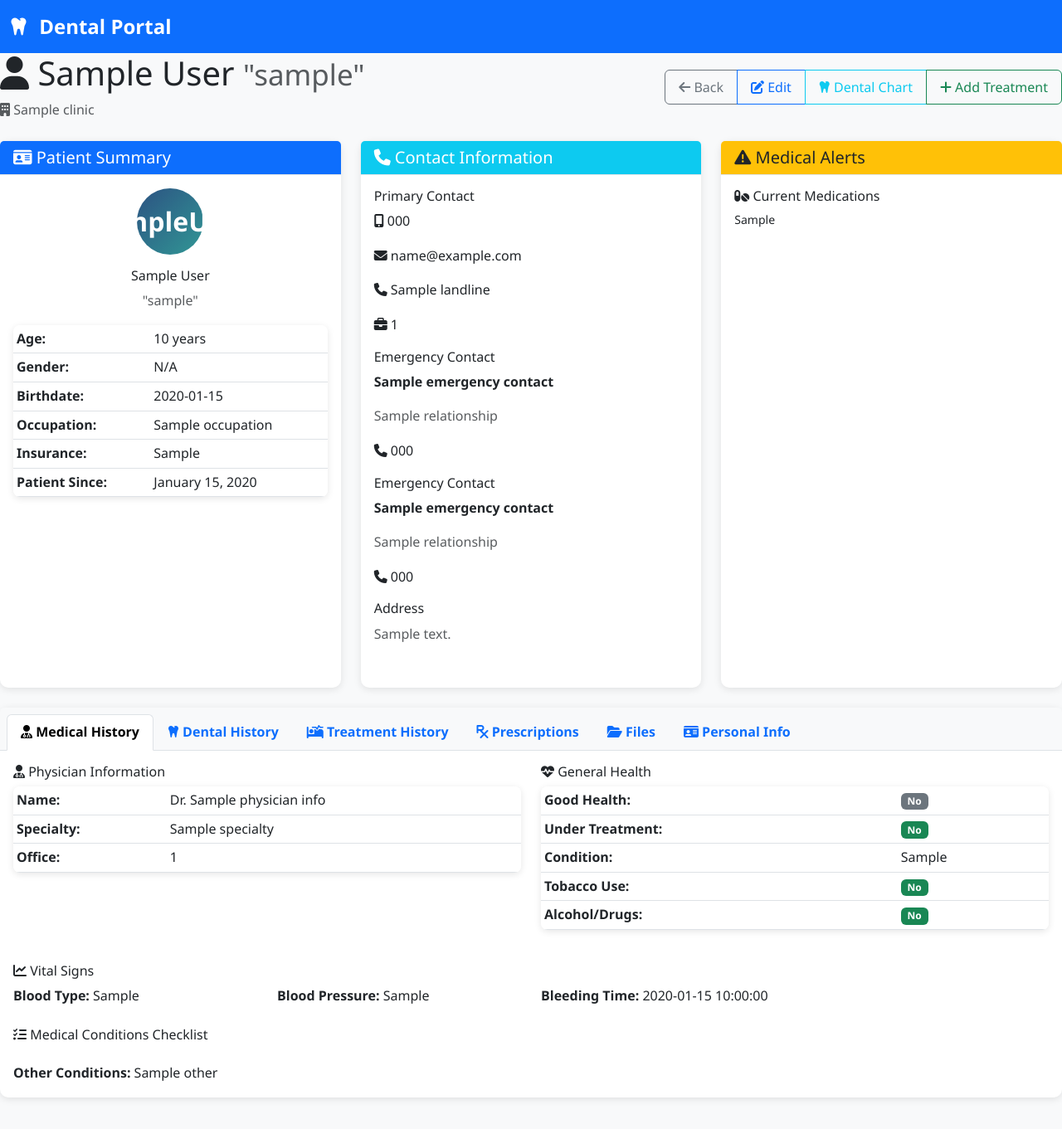
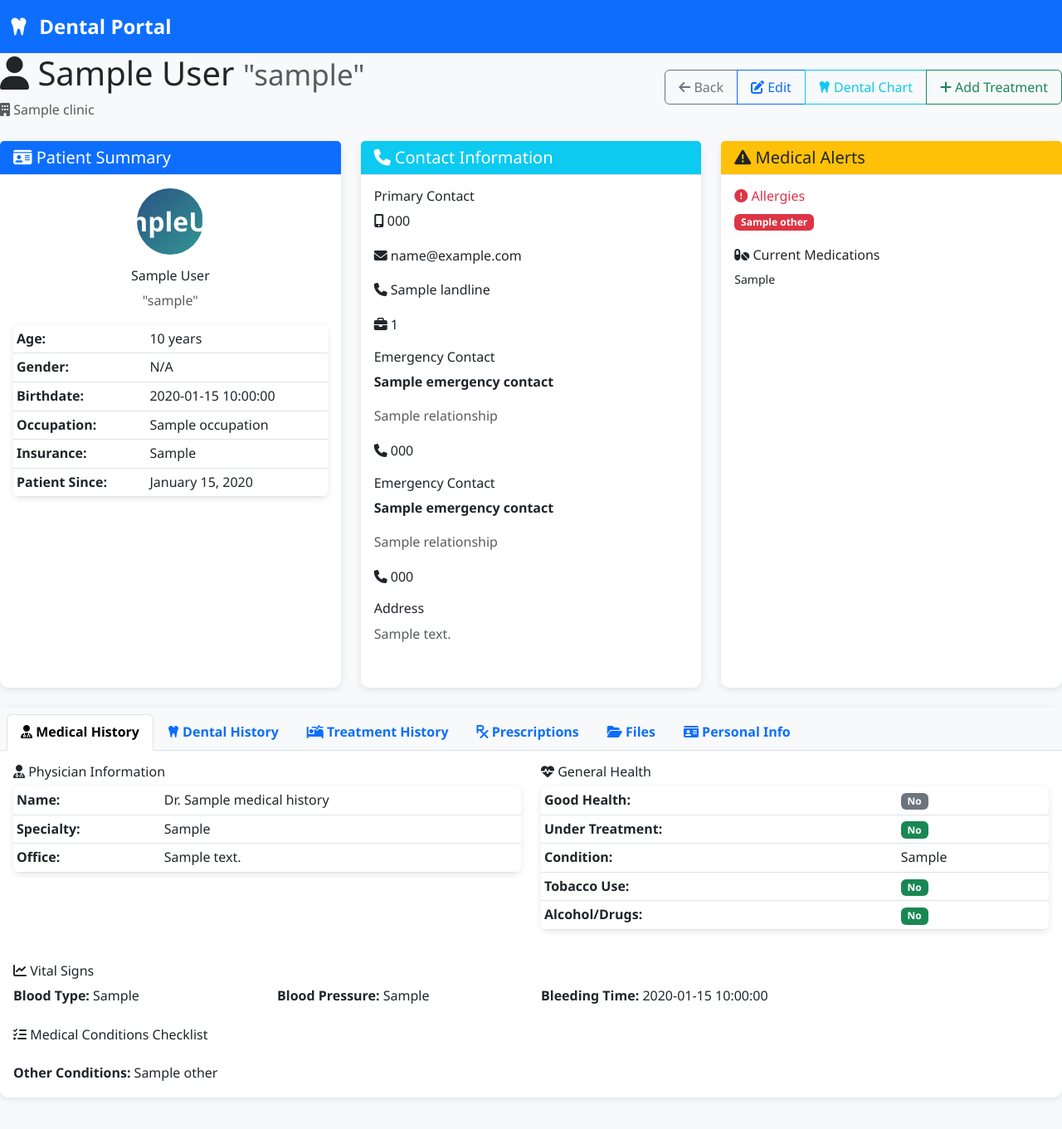
Before and after one commit to jaspherramos98/MyDentalPortal, a Flask app: template templates/patients/detail.html in a window 1280 px wide. Shown: the top 1361 px of the page at 83% size. Run offline with Flask 3, Linux system fonts and the light colour scheme; the template is opened without the code that fills it: most values are stand-ins (such as "Sample title", 1, 10 or a date in 2020); some libraries are stand-ins or nearby versions.

Commit message:
Reconcile patient detail page with the real saved schema
The detail template read keys that never matched what create/edit save, so
populated records showed blank/wrong data. Aligned everything to the actual
model:
- Summary: personal_info.birthday; insurance from insurance_info.dental_insurance
- Allergies: local_anesthesia / other (+ antibiotics)
- Conditions: medical_history.conditions.* (was .medical_conditions);
  fixed checklist keys epilepsy_convulsions / arthritis_rheumatism
- General health: q1_good_health/q2_under_treatment/q6_tobacco/q7_dangerous_drugs
  compared as 'yes' (were truthy on the 'no' string)
- Current meds + vital signs read from flat medical_history fields
- Physician: physician_name/specialty/address
- Guardian: minor_info.guardian_name/occupation

Verified by rendering with a fully populated patient — all values display.

Co-Authored-By: Claude Opus 4.8 <noreply@anthropic.com>

```diff
--- a/templates/patients/detail.html
+++ b/templates/patients/detail.html
@@ -67,7 +67,7 @@
                             </tr>
                             <tr>
                                 <td><strong>Birthdate:</strong></td>
-                                <td>{{ patient.personal_info.birthdate or 'N/A' }}</td>
+                                <td>{{ patient.personal_info.birthday or 'N/A' }}</td>
                             </tr>
                             <tr>
                                 <td><strong>Occupation:</strong></td>
@@ -75,7 +75,7 @@
                             </tr>
                             <tr>
                                 <td><strong>Insurance:</strong></td>
-                                <td>{{ patient.personal_info.dental_insurance or 'None' }}</td>
+                                <td>{{ patient.insurance_info.get('dental_insurance') or 'None' }}</td>
                             </tr>
                             <tr>
                                 <td><strong>Patient Since:</strong></td>
@@ -154,12 +154,13 @@
                     <div class="card-body">
                         <!-- Allergies -->
                         {% set allergies = [] %}
-                        {% if patient.medical_history.allergies.get('local_anesthetic') %}{% set _ = allergies.append('Local Anesthetic') %}{% endif %}
+                        {% if patient.medical_history.allergies.get('local_anesthesia') %}{% set _ = allergies.append('Local Anesthetic') %}{% endif %}
                         {% if patient.medical_history.allergies.get('penicillin') %}{% set _ = allergies.append('Penicillin') %}{% endif %}
+                        {% if patient.medical_history.allergies.get('antibiotics') %}{% set _ = allergies.append('Antibiotics') %}{% endif %}
                         {% if patient.medical_history.allergies.get('sulfa_drugs') %}{% set _ = allergies.append('Sulfa Drugs') %}{% endif %}
                         {% if patient.medical_history.allergies.get('aspirin') %}{% set _ = allergies.append('Aspirin') %}{% endif %}
                         {% if patient.medical_history.allergies.get('latex') %}{% set _ = allergies.append('Latex') %}{% endif %}
-                        {% if patient.medical_history.allergies.get('others') %}{% set _ = allergies.append(patient.medical_history.allergies.others) %}{% endif %}
+                        {% if patient.medical_history.allergies.get('other') %}{% set _ = allergies.append(patient.medical_history.allergies.other) %}{% endif %}
 
                         {% if allergies %}
                         <div class="mb-3">
@@ -172,10 +173,10 @@
 
                        <!-- Medical Conditions -->
                         {% set conditions = [] %}
-                        {% if patient.medical_history.medical_conditions.get('diabetes') %}{% set _ = conditions.append('Diabetes') %}{% endif %}
-                        {% if patient.medical_history.medical_conditions.get('high_blood_pressure') %}{% set _ = conditions.append('High Blood Pressure') %}{% endif %}
-                        {% if patient.medical_history.medical_conditions.get('heart_disease') %}{% set _ = conditions.append('Heart Disease') %}{% endif %}
-                        {% if patient.medical_history.medical_conditions.get('asthma') %}{% set _ = conditions.append('Asthma') %}{% endif %}
+                        {% if patient.medical_history.conditions.get('diabetes') %}{% set _ = conditions.append('Diabetes') %}{% endif %}
+                        {% if patient.medical_history.conditions.get('high_blood_pressure') %}{% set _ = conditions.append('High Blood Pressure') %}{% endif %}
+                        {% if patient.medical_history.conditions.get('heart_disease') %}{% set _ = conditions.append('Heart Disease') %}{% endif %}
+                        {% if patient.medical_history.conditions.get('asthma') %}{% set _ = conditions.append('Asthma') %}{% endif %}
 
                         {% if conditions %}
                         <div class="mb-3">
@@ -187,28 +188,28 @@
                         {% endif %}
 
                         <!-- Current Medications -->
-                        {% if patient.medical_history.general_health.current_medications %}
+                        {% if patient.medical_history.current_medications %}
                         <div class="mb-3">
                             <h6><i class="fas fa-pills"></i> Current Medications</h6>
-                            <p class="small">{{ patient.medical_history.general_health.current_medications }}</p>
+                            <p class="small">{{ patient.medical_history.current_medications }}</p>
                         </div>
                         {% endif %}
 
                         <!-- Women's Health Alerts -->
                         {% if patient.personal_info.gender == 'F' %}
-                        {% if patient.medical_history.women_health.pregnant %}
+                        {% if patient.medical_history.women_health.pregnant == 'yes' %}
                         <div class="alert alert-info py-2 px-3 mb-2">
                             <small><i class="fas fa-baby"></i> Pregnant</small>
                         </div>
                         {% endif %}
-                        {% if patient.medical_history.women_health.nursing %}
+                        {% if patient.medical_history.women_health.nursing == 'yes' %}
                         <div class="alert alert-info py-2 px-3 mb-2">
                             <small><i class="fas fa-baby"></i> Nursing</small>
                         </div>
                         {% endif %}
                         {% endif %}
 
-                        {% if not allergies and not conditions and not patient.medical_history.general_health.current_medications %}
+                        {% if not allergies and not conditions and not patient.medical_history.current_medications %}
                         <p class="text-muted text-center">
                             <i class="fas fa-check-circle text-success"></i><br>
                             No medical alerts on file
@@ -265,22 +266,22 @@
                                     <!-- Physician Information -->
                                     <div class="col-md-6 mb-4">
                                         <h6><i class="fas fa-user-md"></i> Physician Information</h6>
-                                        {% if patient.medical_history.physician_info.name %}
+                                        {% if patient.medical_history.physician_name %}
                                         <table class="table table-sm">
                                             <tr>
                                                 <td><strong>Name:</strong></td>
-                                                <td>Dr. {{ patient.medical_history.physician_info.name }}</td>
+                                                <td>Dr. {{ patient.medical_history.physician_name }}</td>
                                             </tr>
-                                            {% if patient.medical_history.physician_info.specialty %}
+                                            {% if patient.medical_history.physician_specialty %}
                                             <tr>
                                                 <td><strong>Specialty:</strong></td>
-                                                <td>{{ patient.medical_history.physician_info.specialty }}</td>
+                                                <td>{{ patient.medical_history.physician_specialty }}</td>
                                             </tr>
                                             {% endif %}
-                                            {% if patient.medical_history.physician_info.office_number %}
+                                            {% if patient.medical_history.physician_address %}
                                             <tr>
                                                 <td><strong>Office:</strong></td>
-                                                <td>{{ patient.medical_history.physician_info.office_number }}</td>
+                                                <td>{{ patient.medical_history.physician_address }}</td>
                                             </tr>
                                             {% endif %}
                                         </table>
@@ -296,38 +297,38 @@
                                             <tr>
                                                 <td><strong>Good Health:</strong></td>
                                                 <td>
-                                                    <span class="badge bg-{{ 'success' if patient.medical_history.general_health.good_health else 'secondary' }}">
-                                                        {{ 'Yes' if patient.medical_history.general_health.good_health else 'No' }}
+                                                    <span class="badge bg-{{ 'success' if patient.medical_history.q1_good_health == 'yes' else 'secondary' }}">
+                                                        {{ 'Yes' if patient.medical_history.q1_good_health == 'yes' else 'No' }}
                                                     </span>
                                                 </td>
                                             </tr>
                                             <tr>
                                                 <td><strong>Under Treatment:</strong></td>
                                                 <td>
-                                                    <span class="badge bg-{{ 'warning' if patient.medical_history.general_health.under_treatment else 'success' }}">
-                                                        {{ 'Yes' if patient.medical_history.general_health.under_treatment else 'No' }}
+                                                    <span class="badge bg-{{ 'warning' if patient.medical_history.q2_under_treatment == 'yes' else 'success' }}">
+                                                        {{ 'Yes' if patient.medical_history.q2_under_treatment == 'yes' else 'No' }}
                                                     </span>
                                                 </td>
                                             </tr>
-                                            {% if patient.medical_history.general_health.treatment_condition %}
+                                            {% if patient.medical_history.q2_condition %}
                                             <tr>
                                                 <td><strong>Condition:</strong></td>
-                                                <td>{{ patient.medical_history.general_health.treatment_condition }}</td>
+                                                <td>{{ patient.medical_history.q2_condition }}</td>
                                             </tr>
                                             {% endif %}
                                             <tr>
                                                 <td><strong>Tobacco Use:</strong></td>
                                                 <td>
-                                                    <span class="badge bg-{{ 'danger' if patient.medical_history.general_health.tobacco_use else 'success' }}">
-                                                        {{ 'Yes' if patient.medical_history.general_health.tobacco_use else 'No' }}
+                                                    <span class="badge bg-{{ 'danger' if patient.medical_history.q6_tobacco == 'yes' else 'success' }}">
+                                                        {{ 'Yes' if patient.medical_history.q6_tobacco == 'yes' else 'No' }}
                                                     </span>
                                                 </td>
                                             </tr>
                                             <tr>
                                                 <td><strong>Alcohol/Drugs:</strong></td>
                                                 <td>
-                                                    <span class="badge bg-{{ 'warning' if patient.medical_history.general_health.alcohol_drugs else 'success' }}">
-                                                        {{ 'Yes' if patient.medical_history.general_health.alcohol_drugs else 'No' }}
+                                                    <span class="badge bg-{{ 'warning' if patient.medical_history.q7_dangerous_drugs == 'yes' else 'success' }}">
+                                                        {{ 'Yes' if patient.medical_history.q7_dangerous_drugs == 'yes' else 'No' }}
                                                     </span>
                                                 </td>
                                             </tr>
@@ -341,13 +342,13 @@
                                         <h6><i class="fas fa-chart-line"></i> Vital Signs</h6>
                                         <div class="row">
                                             <div class="col-md-3">
-                                                <strong>Blood Type:</strong> {{ patient.medical_history.vital_signs.blood_type or 'Unknown' }}
+                                                <strong>Blood Type:</strong> {{ patient.medical_history.blood_type or 'Unknown' }}
                                             </div>
                                             <div class="col-md-3">
-                                                <strong>Blood Pressure:</strong> {{ patient.medical_history.vital_signs.blood_pressure or 'Not recorded' }}
+                                                <strong>Blood Pressure:</strong> {{ patient.medical_history.blood_pressure or 'Not recorded' }}
                                             </div>
                                             <div class="col-md-6">
-                                                <strong>Bleeding Time:</strong> {{ patient.medical_history.vital_signs.bleeding_time or 'Not recorded' }}
+                                                <strong>Bleeding Time:</strong> {{ patient.medical_history.bleeding_time or 'Not recorded' }}
                                             </div>
                                         </div>
                                     </div>
@@ -365,25 +366,25 @@
                                                 'asthma': 'Asthma',
                                                 'cancer_tumors': 'Cancer/Tumors',
                                                 'heart_murmur': 'Heart Murmur',
-                                                'epilepsy': 'Epilepsy',
+                                                'epilepsy_convulsions': 'Epilepsy',
                                                 'hepatitis_liver': 'Hepatitis/Liver Disease',
                                                 'kidney_disease': 'Kidney Disease',
-                                                'arthritis': 'Arthritis',
+                                                'arthritis_rheumatism': 'Arthritis',
                                                 'thyroid_problem': 'Thyroid Problem',
                                                 'bleeding_problems': 'Bleeding Problems'
                                             } %}
 
                                             {% for condition, label in condition_labels.items() %}
-                                            {% if patient.medical_history.medical_conditions[condition] %}
+                                            {% if patient.medical_history.conditions[condition] %}
                                             <div class="col-md-3 mb-2">
                                                 <span class="badge bg-warning text-dark">{{ label }}</span>
                                             </div>
                                             {% endif %}
                                             {% endfor %}
 
-                                            {% if patient.medical_history.medical_conditions.other %}
+                                            {% if patient.medical_history.conditions.other %}
                                             <div class="col-md-12 mt-3">
-                                                <strong>Other Conditions:</strong> {{ patient.medical_history.medical_conditions.other }}
+                                                <strong>Other Conditions:</strong> {{ patient.medical_history.conditions.other }}
                                             </div>
                                             {% endif %}
                                         </div>
@@ -704,17 +705,17 @@
                                         </table>
                                     </div>
                                     <div class="col-md-6">
-                                        {% if patient.guardian_info.name %}
+                                        {% if patient.minor_info.guardian_name %}
                                         <h6><i class="fas fa-users"></i> Guardian Information</h6>
                                         <table class="table table-sm">
                                             <tr>
                                                 <td><strong>Guardian:</strong></td>
-                                                <td>{{ patient.guardian_info.name }}</td>
+                                                <td>{{ patient.minor_info.guardian_name }}</td>
                                             </tr>
-                                            {% if patient.guardian_info.occupation %}
+                                            {% if patient.minor_info.guardian_occupation %}
                                             <tr>
                                                 <td><strong>Occupation:</strong></td>
-                                                <td>{{ patient.guardian_info.occupation }}</td>
+                                                <td>{{ patient.minor_info.guardian_occupation }}</td>
                                             </tr>
                                             {% endif %}
                                         </table>
```
